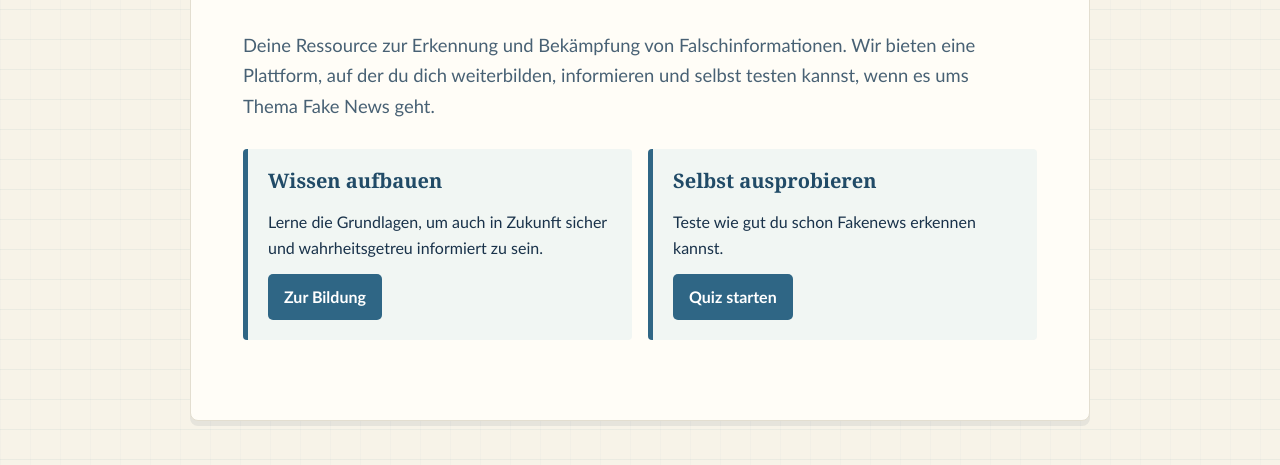
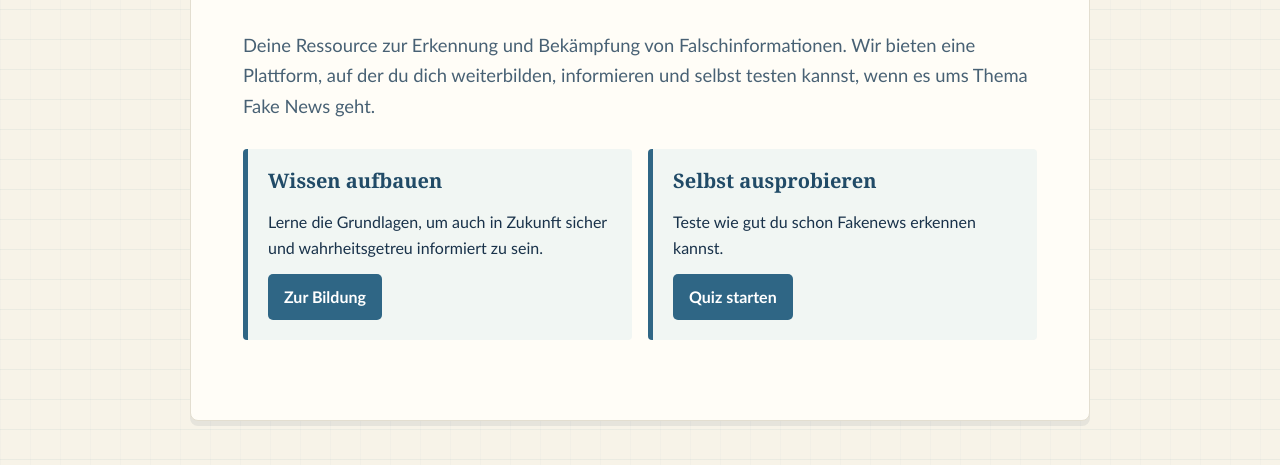
Before and after one commit to InformatikAG-Gymkn/fakenews-ag-webpage, a plain HTML site: page index.html in a window 1280 px wide. Shown: the part 291-756 px from the top of the page. Drawn offline with Linux system fonts and the light colour scheme.

Commit message:
css fix for p elements

```diff
--- a/styles/style.css
+++ b/styles/style.css
@@ -122,7 +122,10 @@ h1 { font-size: clamp(2rem, 5vw, 3.3rem); }
 h2 { font-size: clamp(1.5rem, 3vw, 2.2rem); }
 h3 { margin-bottom: 6px; font-size: 1.25rem; }
 
-p { max-width: 70ch; }
+p {
+    width: 100%;
+    max-width: none;
+}
 
 .eyebrow {
     margin-bottom: 10px;
```
